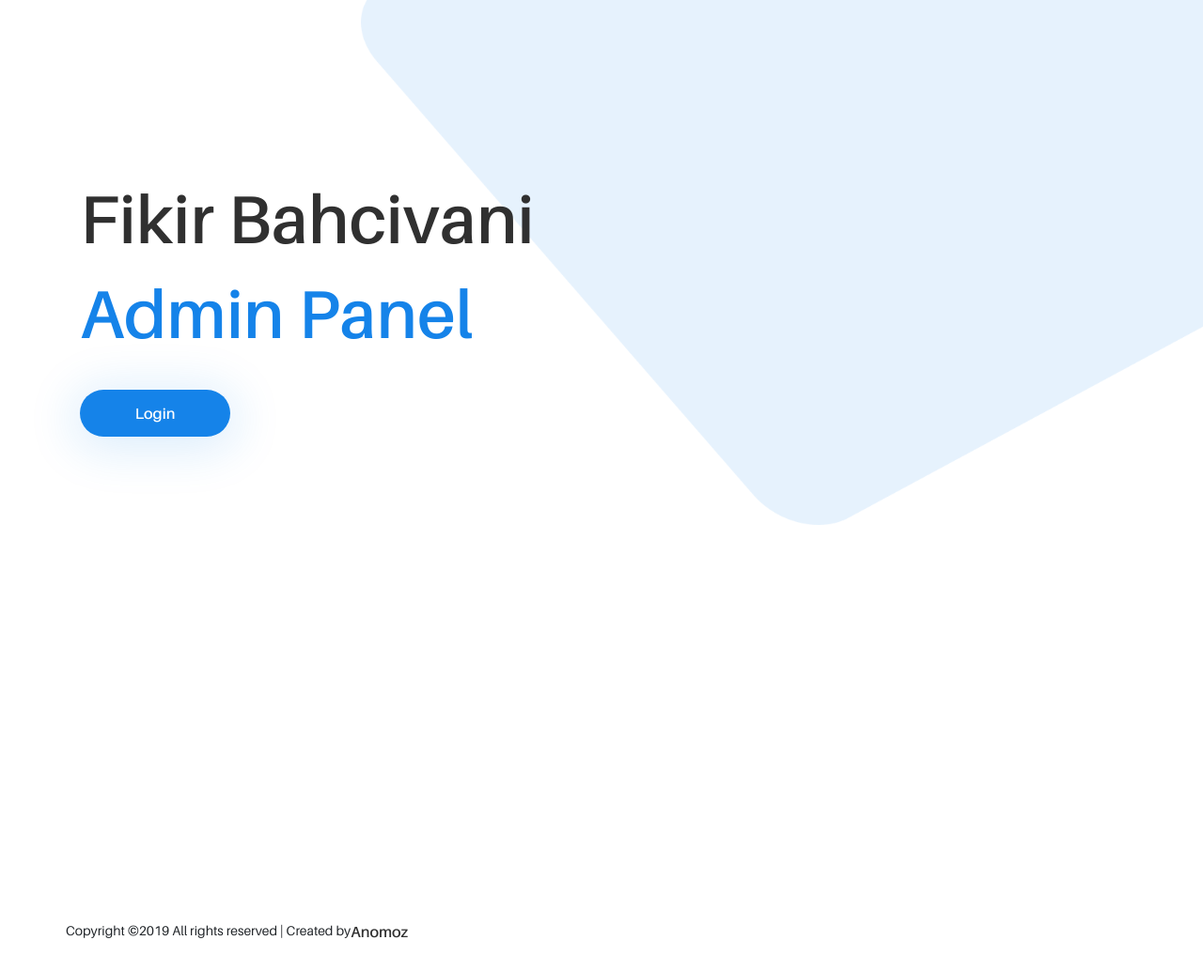
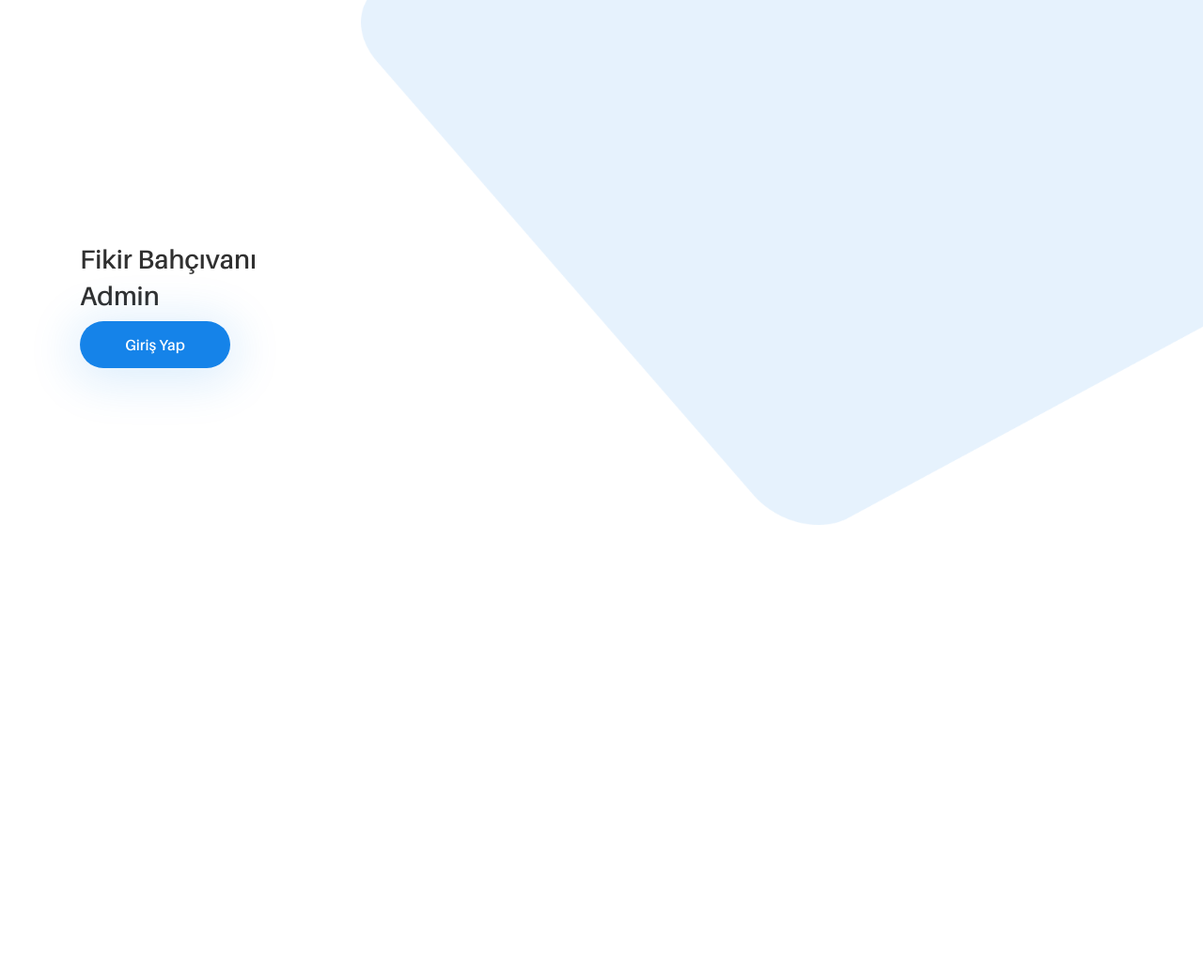
Before and after one commit to AhsanSN/crowd-funding-website, a PHP site: page /adminPanel/ in a window 1280 px wide. Shown: the whole page at 94% size. After the commit the page ends 559 px from the top, so only its background shows below. Run offline with PHP 8.4, Linux system fonts and the light colour scheme; data that the repository does not hold is empty.

Commit message:
Update index.php

```diff
--- a/adminPanel/index.php
+++ b/adminPanel/index.php
@@ -13,12 +13,12 @@ if ($logged==1){
 
 <head>
     <meta charset="UTF-8">
-    <meta name="description" content="HU - Library just got a major upgrade. Built by Anomoz.">
+    <meta name="description" content="Dijital Bahçıvan tarafından oluşturulmuştur.">
     <meta http-equiv="X-UA-Compatible" content="IE=edge">
     <meta name="viewport" content="width=device-width, initial-scale=1, shrink-to-fit=no">
 
     <!-- Title -->
-    <title>Fikir Bahcivani</title>
+    <title>Fikir Bahçıvanı-Admin</title>
 
     <!-- Favicon -->
     <link rel="icon" href="./img/core-img/favicon.ico">
@@ -53,8 +53,8 @@ if ($logged==1){
                             <!-- Welcome Text -->
                             <div class="col-12 col-md-6">
                                 <div class="welcome-text">
-                                    <h2 data-animation="fadeInUp" >Fikir Bahcivani<br><span>Admin Panel</span></h2>
-                                    <a href="./login.php" class="btn uza-btn btn-2" data-animation="fadeInUp" data-delay="700ms">Login</a>
+                                    <h3 data-animation="fadeInUp" >Fikir Bahçıvanı<br><span>Admin</span></h3>
+                                    <a href="./login.php" class="btn uza-btn btn-2" data-animation="fadeInUp" data-delay="700ms">Giriş Yap</a>
                                 </div>
                             </div>
 
@@ -72,18 +72,7 @@ if ($logged==1){
     <!-- ***** Newsletter Area End ***** -->
 
     <!-- ***** Footer Area Start ***** -->
-    <footer class="footer-area section-padding-80-0">
-        <div class="container">
 
- <div class="row" style="margin-bottom: 30px;">
-
-<!-- Link back to Colorlib can't be removed. Template is licensed under CC BY 3.0. -->
-Copyright &copy;<script>document.write(new Date().getFullYear());</script> All rights reserved | Created by  <a href="https://anomoz.com" target="_blank"> Anomoz</a>
-<!-- Link back to Colorlib can't be removed. Template is licensed under CC BY 3.0. -->
-            </div>
-
-        </div>
-    </footer>
     <!-- ***** Footer Area End ***** -->
 
     <!-- ******* All JS Files ******* -->
```
